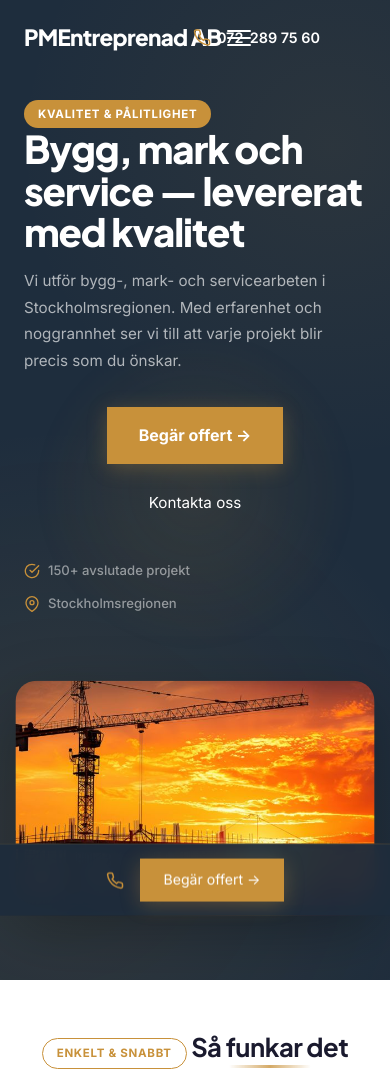
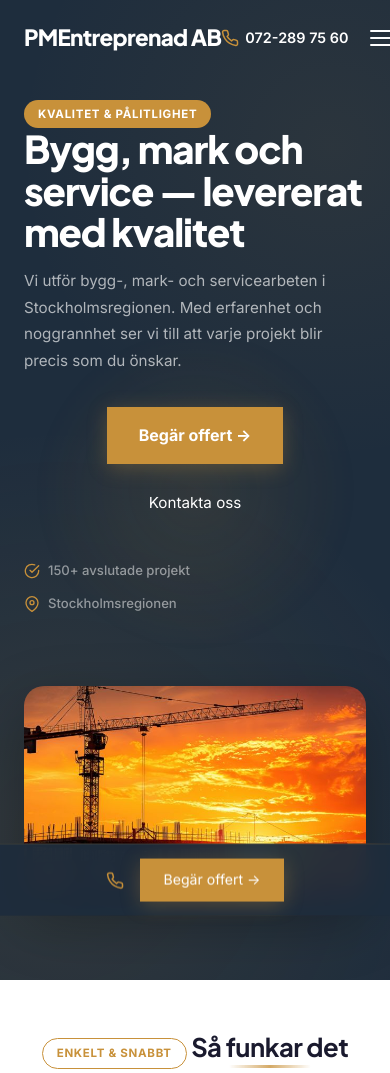
Before and after one commit to Michellissa/Dynamit, a website: page public/index.html in a window 390 px wide. Shown: the top 1073 px of the page. Drawn offline with Linux system fonts and the light colour scheme.

Commit message:
Fix: remove hero parallax, fix navbar phone overlap, responsive hero image

```diff
--- a/public/css/style.css
+++ b/public/css/style.css
@@ -381,7 +381,7 @@ p { margin-bottom: 1rem; line-height: 1.7; color: var(--c-text-sec); }
 .hero-img {
   width: 100%;
   max-width: 480px;
-  aspect-ratio: 4/5;
+  height: auto;
   object-fit: cover;
   border-radius: var(--r-xl);
   box-shadow: 0 20px 60px rgba(0,0,0,0.3);
@@ -1769,10 +1769,9 @@ select.form-control {
   font-weight: 600;
   font-size: 0.9rem;
   text-decoration: none;
-  position: absolute;
-  right: 70px;
-  top: 50%;
-  transform: translateY(-50%);
+  margin-left: auto;
+  margin-right: 16px;
+  flex-shrink: 0;
   z-index: 1001;
 }
 
--- a/public/js/script.js
+++ b/public/js/script.js
@@ -258,30 +258,7 @@ document.addEventListener('DOMContentLoaded', () => {
   }
 
   // ----------------------------------------------------------
-  // 9. Hero Parallax Effect
-  // ----------------------------------------------------------
-  const heroImg = document.querySelector('.hero-visual img, .hero-img');
-
-  if (heroImg) {
-    let ticking = false;
-
-    window.addEventListener('scroll', () => {
-      if (!ticking) {
-        requestAnimationFrame(() => {
-          const scrolled = window.scrollY;
-          if (scrolled < 800) {
-            const rate = scrolled * 0.25;
-            heroImg.style.transform = 'translateY(' + rate + 'px) scale(1.05)';
-          }
-          ticking = false;
-        });
-        ticking = true;
-      }
-    });
-  }
-
-  // ----------------------------------------------------------
-  // 10. Sticky CTA Bar (shows after scrolling past hero)
+  // 9. Sticky CTA Bar (shows after scrolling past hero)
   // ----------------------------------------------------------
   const stickyCta = document.querySelector('.sticky-cta');
 
```
